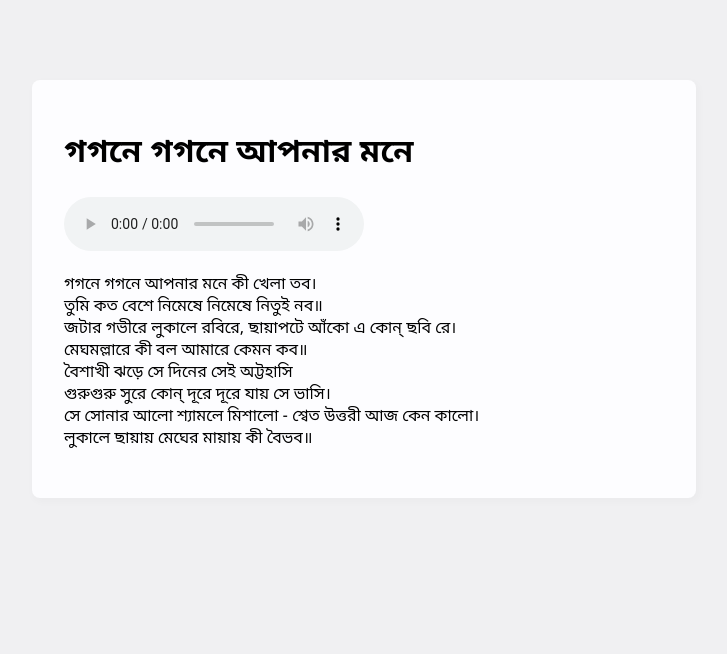
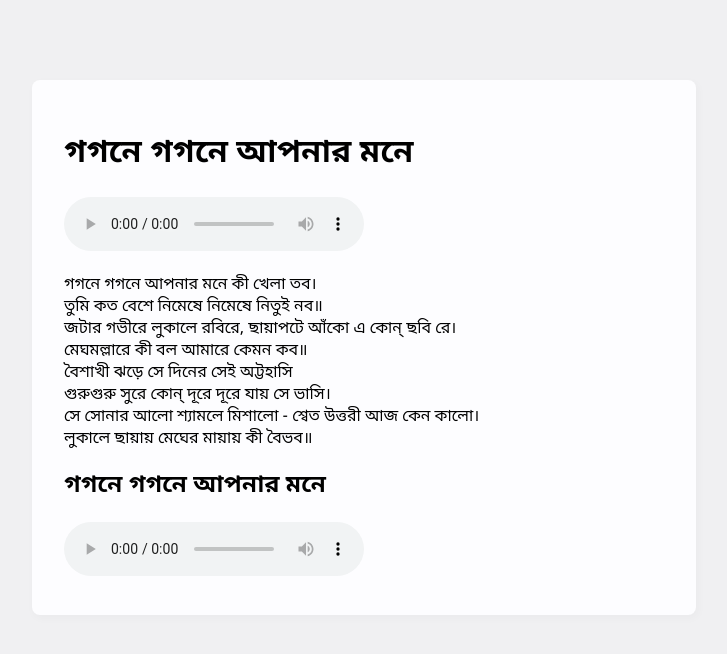
Before and after one commit to sivahqpw/mssocj, a plain HTML site: page gaganegagane.html in a window 1280 px wide. Shown: the whole page, without its empty margins (276-1003 px from the left). Drawn offline with nearby package versions, Linux system fonts and the light colour scheme.

Commit message:
Update gaganegagane.html

```diff
--- a/gaganegagane.html
+++ b/gaganegagane.html
@@ -78,6 +78,10 @@
 গুরুগুরু সুরে কোন্&zwnj; দূরে দূরে যায় সে ভাসি।<br />
 সে সোনার আলো শ্যামলে মিশালো - শ্বেত উত্তরী আজ কেন কালো।<br />
 লুকালে ছায়ায় মেঘের মায়ায় কী বৈভব॥</p>
+       <h2>গগনে গগনে আপনার মনে</h2>
+  <audio controls autoplay loop>
+    <source src="https://ms.socj.info/gogone-gogone.mp3" type="audio/mpeg">
+  </audio>
     </div>
 </body>
 </html>
```
